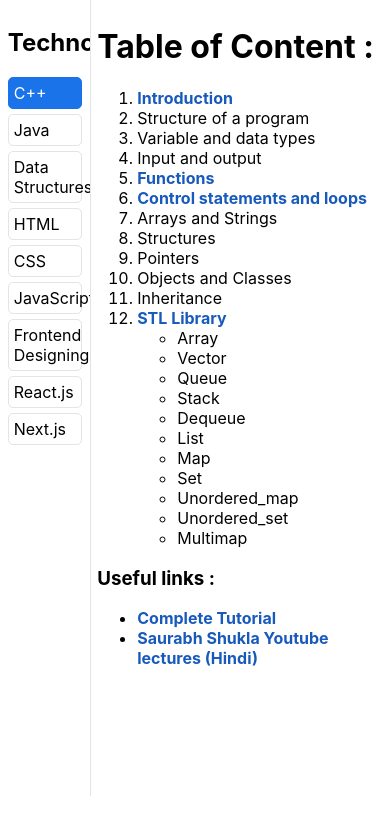
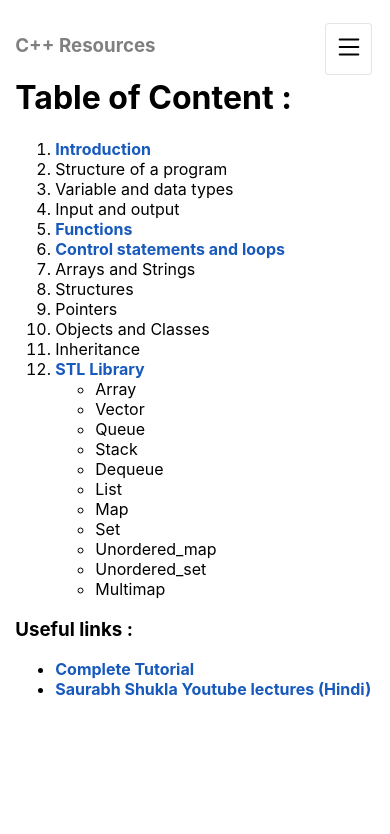
Before and after one commit to pratik7368patil/resources, a React (Create React App) app: page /resources in a window 390 px wide. Shown: the top 834 px of the page. Built offline with nearby package versions, Linux system fonts and the light colour scheme.

Commit message:
Added mobile support

```diff
--- a/src/App.css
+++ b/src/App.css
@@ -8,3 +8,16 @@ a {
   color: #185abc;
   font-weight: bold;
 }
+
+@media screen and (max-width: 800px) {
+  .page-container {
+    height: auto;
+    padding-top: 50px;
+  }
+}
+
+@media screen and (max-width: 430px) {
+  .page-container {
+    padding-top: 0px;
+  }
+}
--- a/src/components/Articles/index.css
+++ b/src/components/Articles/index.css
@@ -3,3 +3,7 @@
   height: 100%;
   padding: 2%;
 }
+.res-heading {
+  font-weight: bold;
+  color: gray;
+}
--- a/src/components/Articles/index.jsx
+++ b/src/components/Articles/index.jsx
@@ -1,12 +1,28 @@
 import "./index.css";
 import getData from "../../data";
 import buildData from "../../utils";
+import { useState } from "react/cjs/react.development";
+import { useEffect } from "react";
 
 function Articles(props) {
   const data = getData(props.tech.id);
   const renderData = data ? buildData(data) : [];
+  const [showName, setShowName] = useState(false);
 
-  return <div className="article-container">{renderData}</div>;
+  useEffect(function () {
+    if (window.innerWidth <= 800) {
+      setShowName(true);
+    }
+  }, []);
+
+  return (
+    <div className="article-container">
+      {showName ? (
+        <h3 className="res-heading">{props.tech.name} Resources</h3>
+      ) : null}
+      {renderData}
+    </div>
+  );
 }
 
 export default Articles;
--- a/src/components/Dashboard/index.css
+++ b/src/components/Dashboard/index.css
@@ -36,3 +36,34 @@
 .d-active-tech:hover {
   color: #ffffff;
 }
+
+@media screen and (max-width: 800px) {
+  .dashboard-container {
+    position: relative;
+    height: calc(100vh - 50px);
+  }
+  .dashboard-left-container {
+    position: absolute;
+    background-color: #ffffff;
+    width: 96%;
+    border: none;
+  }
+  .ham-icon {
+    position: fixed;
+    top: 2.75%;
+    right: 4.5%;
+    padding: 2%;
+    border: 1px solid #a8a8a850;
+    border-radius: 4px;
+    background-color: #ffffff;
+  }
+  .dashboard-right-container {
+    width: 100%;
+    padding: 2%;
+  }
+}
+@media screen and (max-width: 430px) {
+  .dashboard-container {
+    height: calc(100vh);
+  }
+}
--- a/src/components/Dashboard/index.jsx
+++ b/src/components/Dashboard/index.jsx
@@ -1,14 +1,22 @@
 import "./index.css";
 import Articles from "./../Articles";
-import { useState } from "react";
+import { useState, useEffect } from "react";
 import getData from "../../data";
 
 function Dashboard() {
   const techList = getData("all");
   const [currentTech, setCurrentTech] = useState(techList[0]);
+  const [showHam, setShowHam] = useState(false);
+
+  useEffect(function () {
+    if (window.innerWidth <= 800) {
+      setShowHam(true);
+    }
+  }, []);
 
   return (
     <div className="dashboard-container">
+      {!showHam ? (
         <div className="dashboard-left-container">
           <h2 className="d-tech-head">Technologies/Topics</h2>
           {techList.map((tech) => {
@@ -20,13 +28,33 @@ function Dashboard() {
                     : "d-tech-item"
                 }
                 key={tech.id}
-              onClick={() => setCurrentTech(tech)}
+                onClick={() => {
+                  setCurrentTech(tech);
+                  setShowHam(true);
+                }}
               >
                 {tech.name}
               </div>
             );
           })}
         </div>
+      ) : (
+        <div className="ham-icon" onClick={() => setShowHam(false)}>
+          <svg
+            xmlns="http://www.w3.org/2000/svg"
+            width="30"
+            height="30"
+            fill="currentColor"
+            class="bi bi-list"
+            viewBox="0 0 16 16"
+          >
+            <path
+              fill-rule="evenodd"
+              d="M2.5 12a.5.5 0 0 1 .5-.5h10a.5.5 0 0 1 0 1H3a.5.5 0 0 1-.5-.5zm0-4a.5.5 0 0 1 .5-.5h10a.5.5 0 0 1 0 1H3a.5.5 0 0 1-.5-.5zm0-4a.5.5 0 0 1 .5-.5h10a.5.5 0 0 1 0 1H3a.5.5 0 0 1-.5-.5z"
+            />
+          </svg>
+        </div>
+      )}
       <div className="dashboard-right-container">
         <Articles tech={currentTech} />
       </div>
--- a/src/components/Homepage/index.css
+++ b/src/components/Homepage/index.css
@@ -3,6 +3,7 @@
   height: 100%;
   display: flex;
   justify-content: center;
+  flex-wrap: wrap;
 }
 .homepage-left-container,
 .homepage-right-container {
@@ -46,3 +47,34 @@
 .img-responsive {
   width: 100%;
 }
+
+/* Adding for Tab and smaller devices */
+@media screen and (max-width: 800px) {
+  .homepage-left-container,
+  .homepage-right-container {
+    width: 40%;
+  }
+  .homepage-right-container {
+    padding-left: 0px;
+  }
+  .homepage-btn {
+    font-size: 1.7vw;
+  }
+}
+
+@media screen and (max-width: 430px) {
+  .homepage-container {
+    flex-direction: column-reverse;
+    align-items: center;
+  }
+  .homepage-left-container {
+    padding-top: 30px;
+  }
+  .homepage-left-container,
+  .homepage-right-container {
+    width: 80%;
+  }
+  .homepage-btn {
+    font-size: 2.3vw;
+  }
+}
```
Lines whose indentation alone changed are shown as unchanged.
